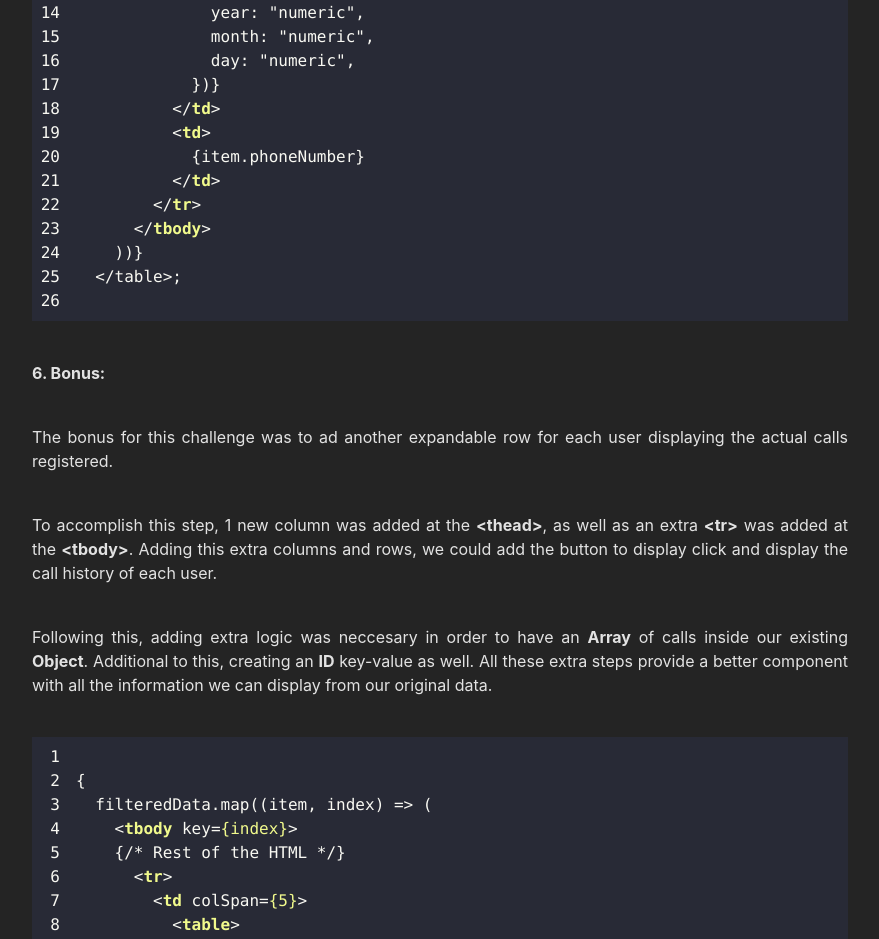
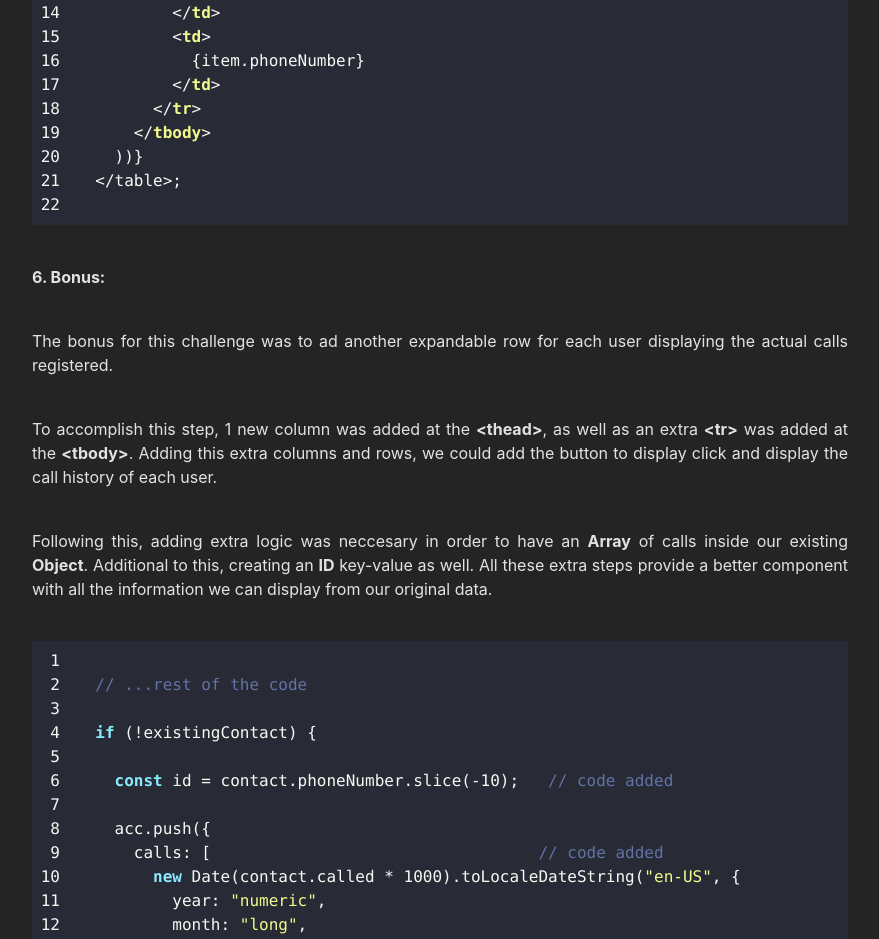
Before and after one commit to kinxori/technical-test-2, a React (Vite) app: page / in a window 1280 px wide. Shown: the part 4788-5727 px from the top of the page, without its empty margins (200-1079 px from the left). Built offline with nearby package versions, Linux system fonts and the light colour scheme.

Commit message:
creating bonusLogicCode snippet

```diff
--- a/src/App.jsx
+++ b/src/App.jsx
@@ -105,11 +105,7 @@ export default function App() {
             {item.numberOfCalls}
           </td>
           <td>
-            {new Date(item.called * 1000).toLocaleDateString("en-US", {
-              year: "numeric",
-              month: "numeric",
-              day: "numeric",
-            })}
+            {item.called}
           </td>
           <td>
             {item.phoneNumber}
@@ -118,6 +114,35 @@ export default function App() {
       </tbody>
     ))}
   </table>;
+  `;
+
+  const bonusLogicCode = `
+  // ...rest of the code
+
+  if (!existingContact) {
+
+    const id = contact.phoneNumber.slice(-10);   // code added
+
+    acc.push({
+      calls: [                                  // code added
+        new Date(contact.called * 1000).toLocaleDateString("en-US", {
+          year: "numeric",
+          month: "long",
+          day: "numeric",
+        }),
+      ],
+      id: id,
+    });
+  } else {
+    existingContact.calls.push(                 // code added
+      new Date(contact.called * 1000).toLocaleDateString("en-US", {
+        year: "numeric",
+        month: "long",
+        day: "numeric",
+      })
+    );
+    existingContact.id;                           // code added
+  }
   `;
 
   const bonusJSXCode = `
@@ -270,15 +295,15 @@ export default function App() {
           display from our original data.
         </p>
         <SyntaxHighlighter showLineNumbers style={dracula} language="javascript">
+          {bonusLogicCode}
+        </SyntaxHighlighter>
+        <SyntaxHighlighter showLineNumbers style={dracula} language="javascript">
           {bonusJSXCode}
         </SyntaxHighlighter>
         <p>
           And that wraps up this technical test! I trust this provides insight into my thought
           process and my technical capabilities. 😁✌️
         </p>
-        <SyntaxHighlighter showLineNumbers style={dracula} language="javascript">
-          {bonusJSXCode}
-        </SyntaxHighlighter>
         <i className="ml-auto text-right my-10">
           September 1, 2023
           <br />
```
